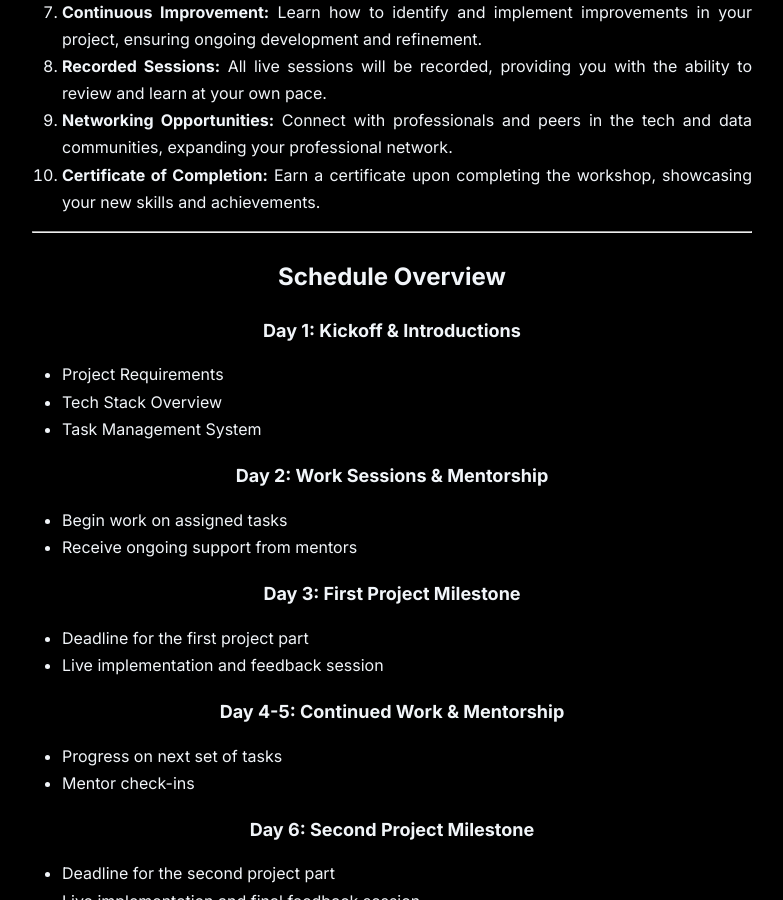
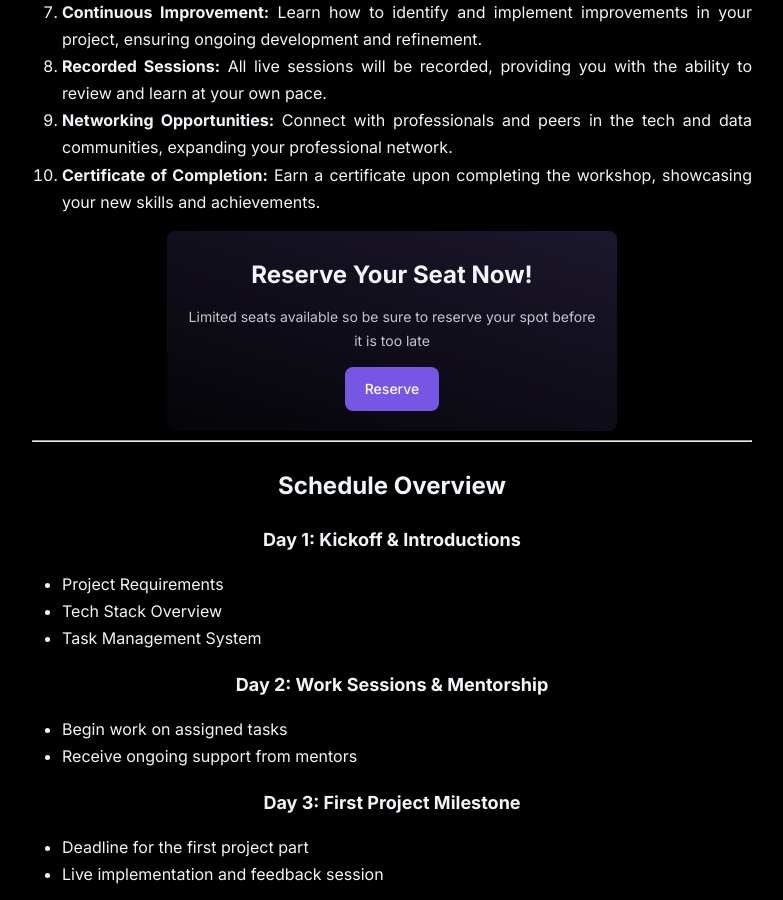
Before and after one commit to Break-Into-Data/break-into-data-website, a Jekyll site: the page built from _pages/workshops.md, in a window 1280 px wide and 900 px high, scrolled down 2331 px. Shown: the whole window, without its empty margins (248-1031 px from the left). Built offline with Jekyll 4.4.1, drawn with Linux system fonts in a browser that asks for light colours; our own code applies the rules of GitHub Pages for plain Markdown files.

Commit message:
buy now button

```diff
--- a/_pages/workshops.md
+++ b/_pages/workshops.md
@@ -67,6 +67,12 @@ Don't do it alone - be part of a small cohort of other participants buillding re
 
 <!-- Top performers will be able get FREE Resume Review and LinkedIn Optimization resources and will get a chance to be on our LinkedIn page, reaching an audience of 100k+ weekly impressions. -->
 <!-- INSERT BUY NOW BUTTON WIDGET HERE or on the side-->
+<div class="discord-widget container">
+    <h1>Reserve Your Seat Now!</h1>
+    <p class="subtitle">Limited seats available so be sure to reserve your spot before it is too late</p>
+    <a href="#" id="join-button" class="join-button">Reserve</a>
+</div>
+
 ---
 ## Schedule Overview
 
```
Also changed, not shown: index.md (+0 -1 lines).
